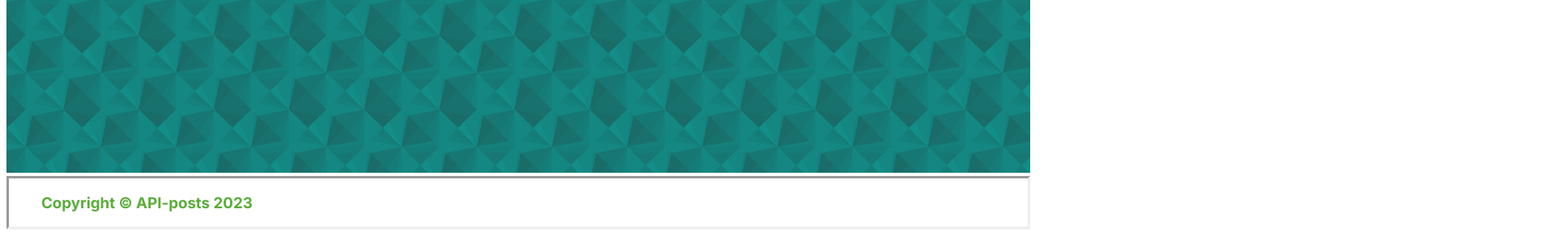
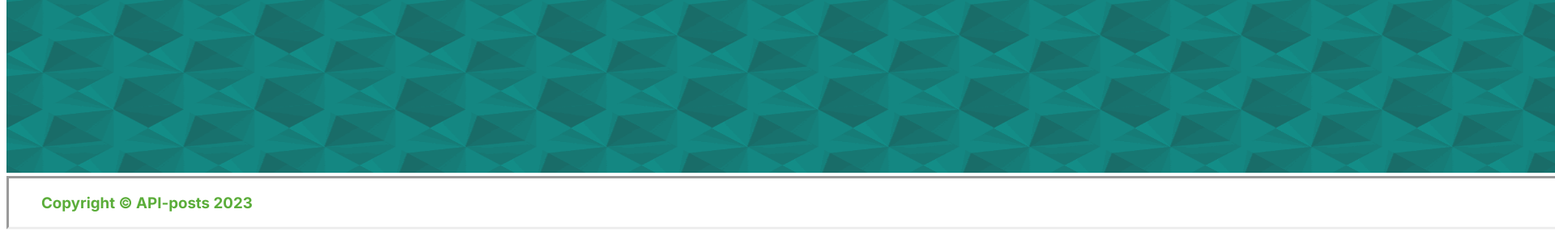
Before and after one commit to alviskalnas/API-post-projektas, a plain HTML site: page index.html in a window 1280 px wide. Shown: the part 494-800 px from the top of the page at 81% size, 1920 px wide, since content can reach past the window. Drawn offline with Linux system fonts and the light colour scheme.

Commit message:
API-posts

```diff
--- a/home.css
+++ b/home.css
@@ -1,6 +1,6 @@
 
 .main-con {
-width: 100%;
+width: 2370px;
 height: 100%;
 position:relative;
 }
```
